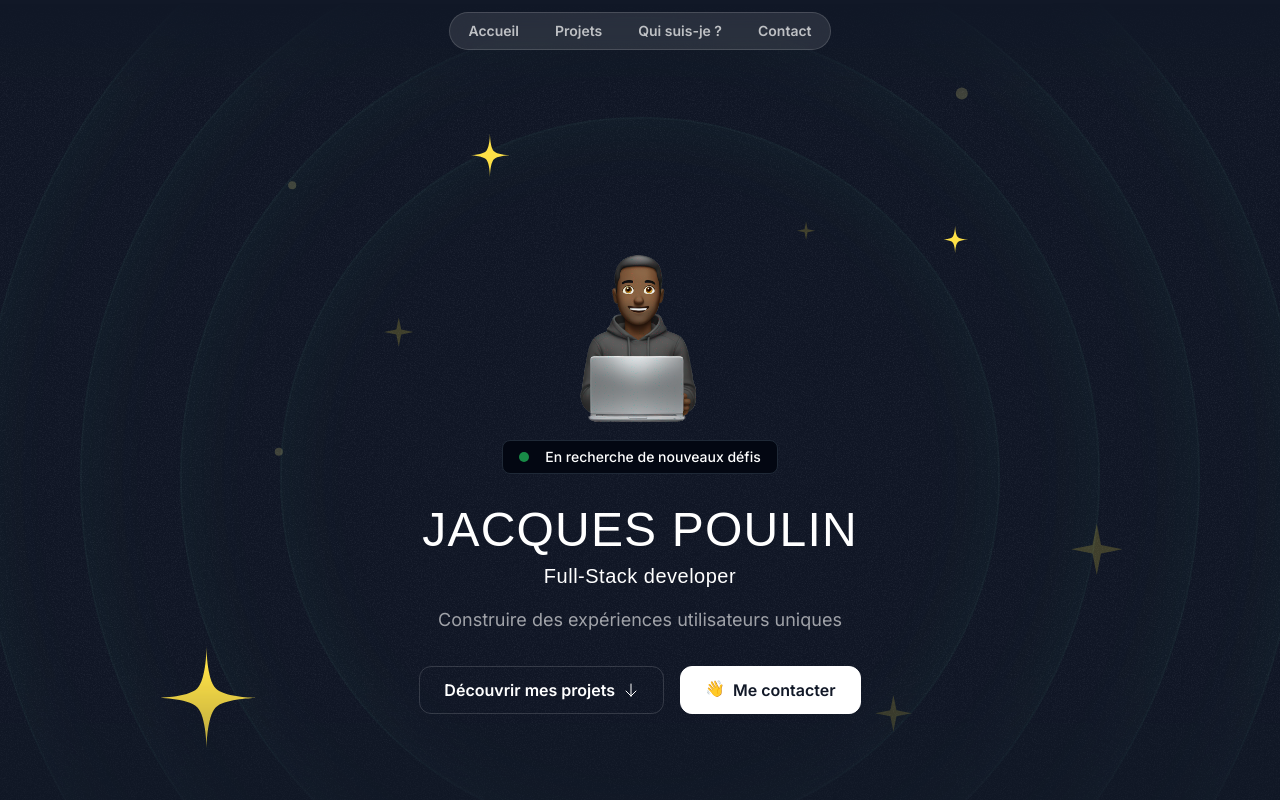
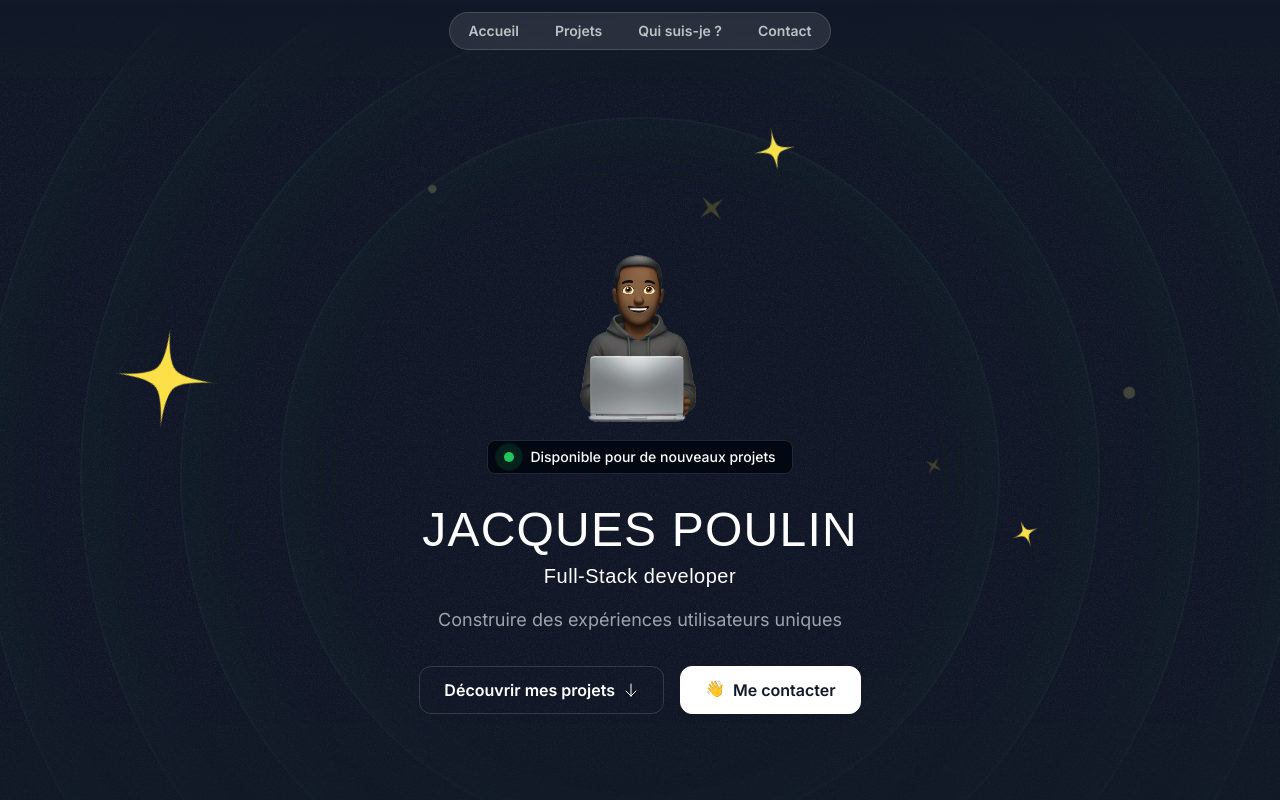
Before and after one commit to JacquesPoulin/portfolio_jp, a Next.js app: page / in a window 1280 px wide. Shown: the top 800 px of the page. Built offline with nearby package versions, Linux system fonts and the light colour scheme; a web font is replaced by a local one.

Commit message:
Animation : Hero page terminée

```diff
--- a/src/components/HeroOrbit.tsx
+++ b/src/components/HeroOrbit.tsx
@@ -1,19 +1,41 @@
 import React, { PropsWithChildren } from 'react';
+import { twMerge } from 'tailwind-merge';
 
 // ! Composant qui gère les orbites des étoiles & scintillements
 const HeroOrbit = ({
 	children,
 	size,
 	rotation,
-}: PropsWithChildren<{ size: number; rotation: number }>) => {
+	shouldOrbit = false,
+	shouldSpin = false,
+	spinDuration,
+	orbitDuration,
+}: PropsWithChildren<{
+	size: number;
+	rotation: number;
+	shouldOrbit?: boolean;
+	shouldSpin?: boolean;
+	spinDuration?: string;
+	orbitDuration?: string;
+}>) => {
 	return (
-		<div className='absolute left-1/2 top-1/2 -translate-x-1/2 -translate-y-1/2 z-0'>
+		<div className='absolute left-1/2 top-1/2 -translate-x-1/2 -translate-y-1/2 -z-20'>
+			<div
+				className={twMerge(shouldOrbit && 'animate-spin')}
+				style={{
+					animationDuration: orbitDuration,
+				}}>
 				<div
 					className='flex items-start justify-start'
 					style={{
 						transform: `rotate(${rotation}deg)`,
 						height: `${size}px`,
 						width: `${size}px`,
+					}}>
+					<div
+						className={twMerge(shouldSpin && 'animate-spin')}
+						style={{
+							animationDuration: spinDuration,
 						}}>
 						<div
 							className='inline-flex'
@@ -24,6 +46,8 @@
 						</div>
 					</div>
 				</div>
+			</div>
+		</div>
 	);
 };
 
--- a/src/sections/Hero.tsx
+++ b/src/sections/Hero.tsx
@@ -21,47 +21,83 @@
 				<div
 					className='absolute inset-0 -z-30 opacity-5'
 					style={{ backgroundImage: `url(${grainImage.src})` }}></div>
-
 				{/* Cercles */}
 				<div className='size-[620px] md:size-[720px] hero-ring'></div>
 				<div className='size-[820px] md:size-[920px] hero-ring'></div>
 				<div className='size-[1020px] md:size-[1120px] hero-ring'></div>
 				<div className='size-[1220px] md:size-[1320px] hero-ring'></div>
 
-				{/* Positionnement des étoiles */}
-				<HeroOrbit size={800} rotation={-72}>
-					<StarIcon className='size-28 text-yellow-300' />
+				<HeroOrbit
+					size={430}
+					rotation={-14}
+					shouldOrbit
+					orbitDuration='32s'
+					shouldSpin
+					spinDuration='3s'>
+					<SparkleIcon className='size-8 text-yellow-300/20' />
 				</HeroOrbit>
-				<HeroOrbit size={550} rotation={20}>
+				<HeroOrbit
+					size={440}
+					rotation={79}
+					shouldOrbit
+					orbitDuration='44s'
+					shouldSpin
+					spinDuration='3s'>
+					<SparkleIcon className='size-5 text-yellow-300/20' />
+				</HeroOrbit>
+				<HeroOrbit size={520} rotation={-41} shouldOrbit orbitDuration='46s'>
+					<div className='size-2 rounded-full bg-yellow-200/20'></div>
+				</HeroOrbit>
+				<HeroOrbit
+					size={530}
+					rotation={178}
+					shouldOrbit
+					orbitDuration='48s'
+					shouldSpin
+					spinDuration='3s'>
+					<SparkleIcon className='size-10 text-yellow-300/20' />
+				</HeroOrbit>
+				<HeroOrbit
+					size={550}
+					rotation={20}
+					shouldOrbit
+					orbitDuration='50s'
+					shouldSpin
+					spinDuration='6s'>
 					<StarIcon className='size-12 text-yellow-300' />
 				</HeroOrbit>
-				<HeroOrbit size={590} rotation={98}>
+				<HeroOrbit
+					size={590}
+					rotation={98}
+					shouldOrbit
+					orbitDuration='52s'
+					shouldSpin
+					spinDuration='5s'>
 					<StarIcon className='size-8 text-yellow-300' />
 				</HeroOrbit>
-
-				{/* Positionnement des scintillements */}
-				<HeroOrbit size={430} rotation={-14}>
-					<SparkleIcon className='size-8 text-yellow-300/20' />
+				<HeroOrbit size={650} rotation={-5} shouldOrbit orbitDuration='54s'>
+					<div className='size-2 rounded-full bg-yellow-200/20'></div>
 				</HeroOrbit>
-				<HeroOrbit size={440} rotation={79}>
-					<SparkleIcon className='size-5 text-yellow-300/20' />
-				</HeroOrbit>
-				<HeroOrbit size={530} rotation={178}>
-					<SparkleIcon className='size-10 text-yellow-300/20' />
-				</HeroOrbit>
-				<HeroOrbit size={710} rotation={144}>
+				<HeroOrbit
+					size={710}
+					rotation={144}
+					shouldOrbit
+					orbitDuration='56s'
+					shouldSpin
+					spinDuration='3s'>
 					<SparkleIcon className='size-14 text-yellow-300/20' />
 				</HeroOrbit>
-
-				{/* Positionnement des cercles de lumière */}
-				<HeroOrbit size={720} rotation={85}>
+				<HeroOrbit size={720} rotation={85} shouldOrbit orbitDuration='58s'>
 					<div className='size-3 rounded-full bg-yellow-200/20'></div>
 				</HeroOrbit>
-				<HeroOrbit size={520} rotation={-41}>
-					<div className='size-2 rounded-full bg-yellow-200/20'></div>
-				</HeroOrbit>
-				<HeroOrbit size={650} rotation={-5}>
-					<div className='size-2 rounded-full bg-yellow-200/20'></div>
+				<HeroOrbit
+					size={800}
+					rotation={-72}
+					shouldOrbit
+					orbitDuration='60s'
+					shouldSpin
+					spinDuration='10s'>
+					<StarIcon className='size-28 text-yellow-300' />
 				</HeroOrbit>
 			</div>
 
@@ -75,10 +111,12 @@
 					/>
 
 					<div className='bg-gray-950 border border-gray-800 px-4 py-1.5 inline-flex items-center gap-4 rounded-lg'>
-						<div className='bg-green-500 size-2.5 rounded-full animate-pulse'></div>
+						<div className='bg-green-500 size-2.5 rounded-full relative'>
+							<div className='bg-green-500 absolute inset-0 rounded-full animate-ping-large'></div>
+						</div>
 
 						<div className='text-sm font-medium'>
-							<p>En recherche de nouveaux défis</p>
+							<p>Disponible pour de nouveaux projets</p>
 						</div>
 					</div>
 
--- a/src/sections/Tape.tsx
+++ b/src/sections/Tape.tsx
@@ -10,8 +10,10 @@
 					<div className='flex [mask-image:linear-gradient(to_right,transparent,black_10%,black_90%,transparent)]'>
 						<div className='flex flex-none gap-4 py-3'>
 							{words.map((word) => (
-								<div key={word} className='inline-flex gap-4 items-center'>
-									<span className='text-gray-900 uppercase font-extrabold text-sm'>
+								<div
+									key={word}
+									className='inline-flex gap-4 md:gap-7 items-center'>
+									<span className='text-gray-900 uppercase font-extrabold text-sm lg:text-lg'>
 										{word}
 									</span>
 									<StarIcon className='size-6 text-gray-900 -rotate-12' />
--- a/tailwind.config.ts
+++ b/tailwind.config.ts
@@ -1,3 +1,4 @@
+import { transform } from 'next/dist/build/swc';
 import type { Config } from 'tailwindcss';
 
 const config: Config = {
@@ -25,6 +26,17 @@
 				sans: 'var(--font-sans)',
 				serif: 'var(--font-serif)',
 			},
+			animation: {
+				'ping-large': 'ping-large 1s ease-in-out infinite',
+			},
+			keyframes: {
+				'ping-large': {
+					'75%, 100%': {
+						transform: 'scale(3)',
+						opacity: '0',
+					},
+				},
+			},
 		},
 	},
 	plugins: [],
```
Lines whose indentation alone changed are shown as unchanged.
